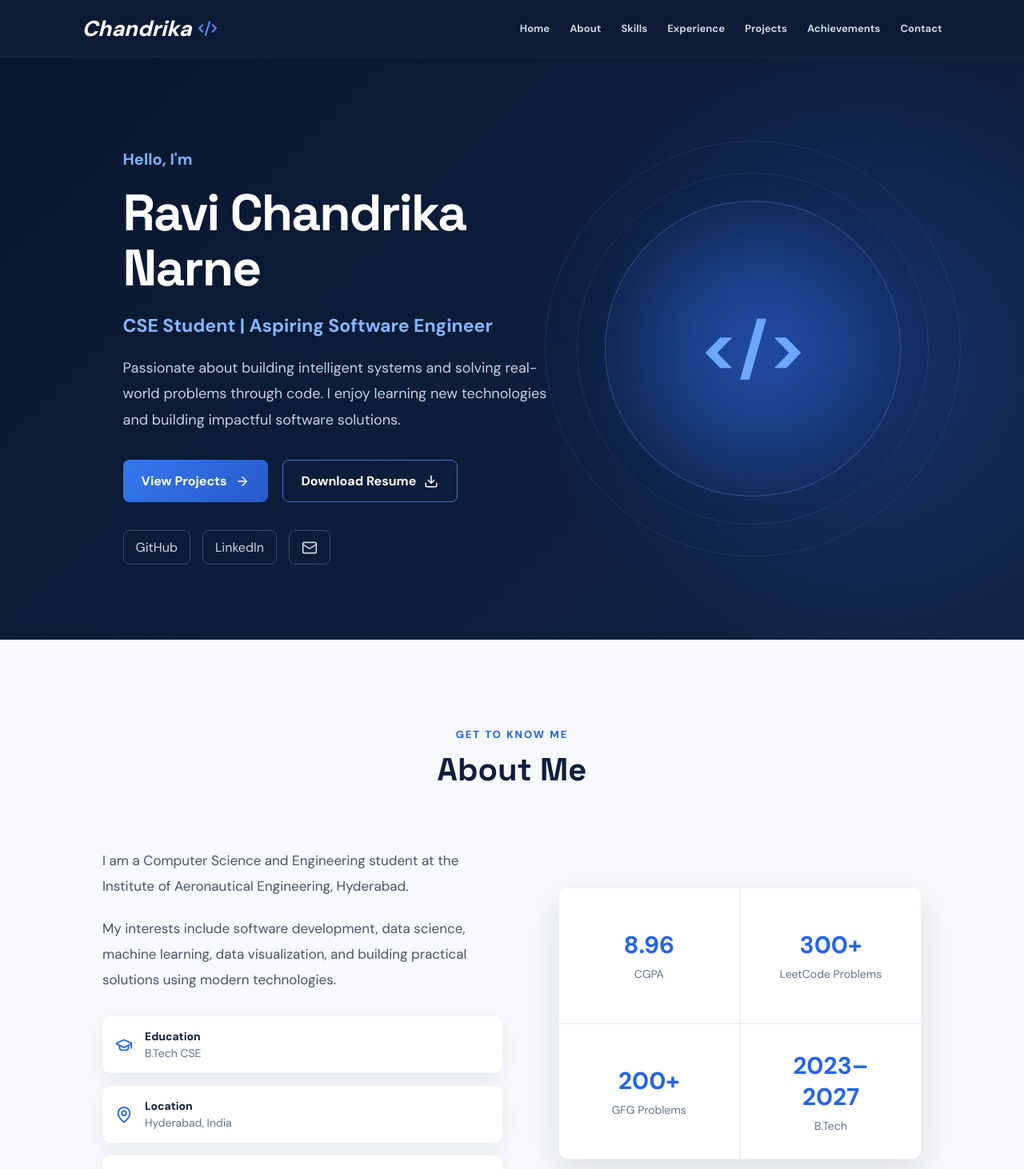
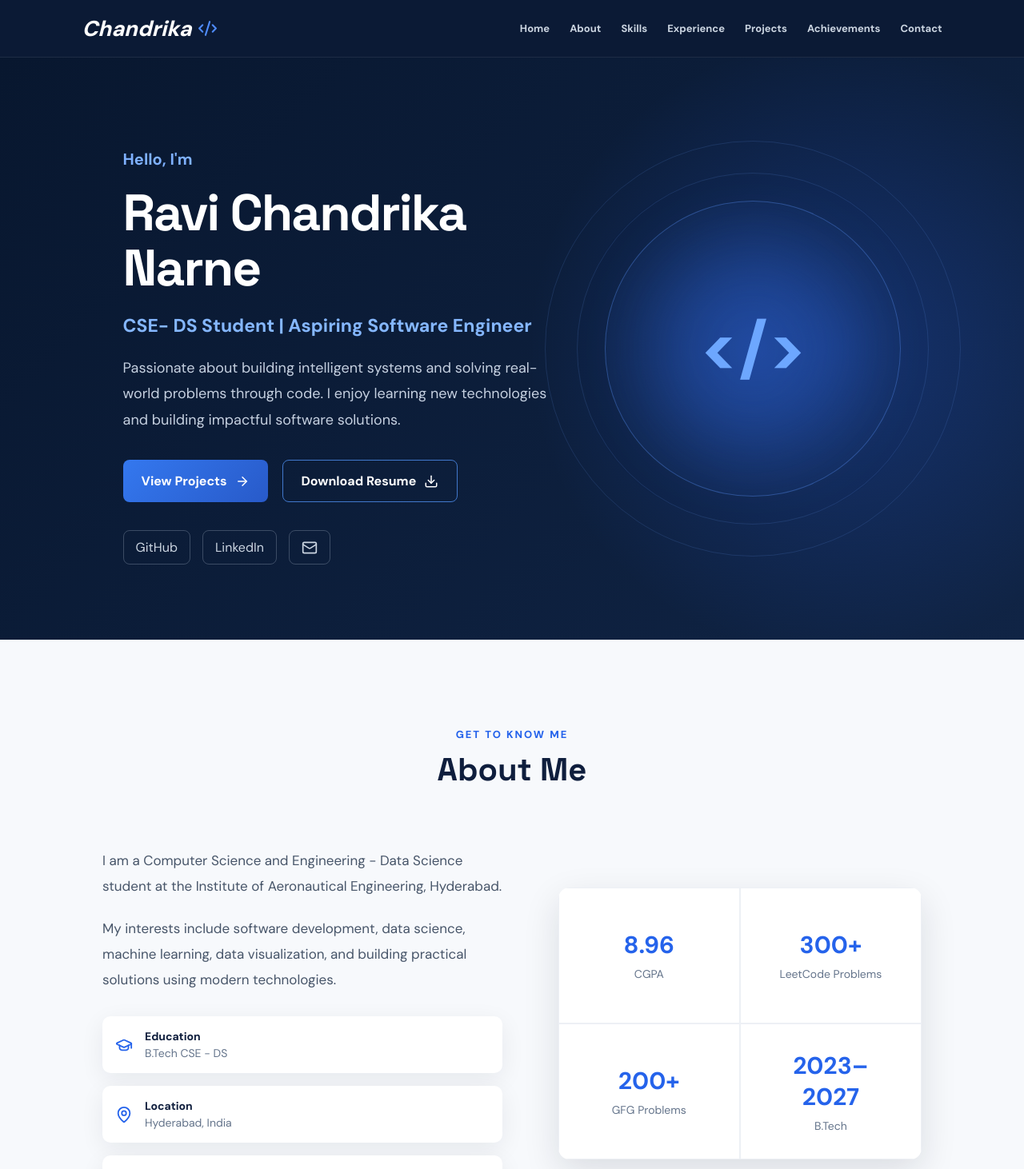
Before and after one commit to Chandrika0806/chandrika-portfolio, a React (Vite) app: page / in a window 1280 px wide. Shown: the top 1462 px of the page at 80% size. Built offline with nearby package versions, Linux system fonts and the light colour scheme.

Commit message:
Update portfolio

```diff
--- a/src/App.jsx
+++ b/src/App.jsx
@@ -84,7 +84,7 @@ function App() {
 
             <h1>Ravi Chandrika Narne</h1>
 
-            <h2>CSE Student | Aspiring Software Engineer</h2>
+            <h2>CSE- DS Student | Aspiring Software Engineer</h2>
 
             <p className="hero-description">
               Passionate about building intelligent systems and solving
@@ -150,7 +150,7 @@ function App() {
           <div className="about-grid">
             <div className="about-text">
               <p>
-                I am a Computer Science and Engineering student at the
+                I am a Computer Science and Engineering - Data Science student at the
                 Institute of Aeronautical Engineering, Hyderabad.
               </p>
 
@@ -165,7 +165,7 @@ function App() {
                   <GraduationCap size={22} />
                   <span>
                     <strong>Education</strong>
-                    B.Tech CSE
+                    B.Tech CSE - DS
                   </span>
                 </div>
 
```
